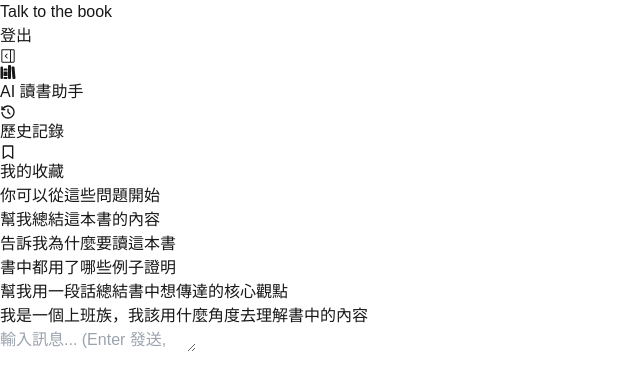
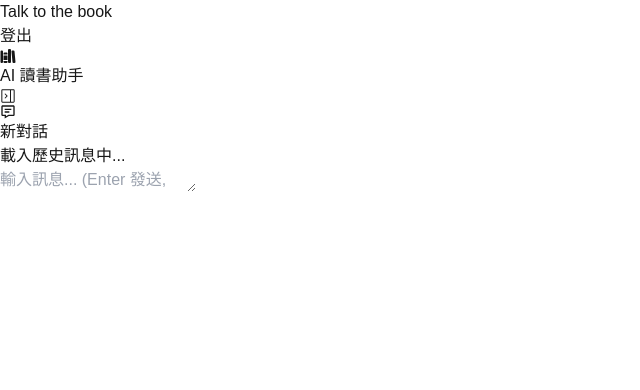
Before and after one commit to sa556693828/talkToTheBookFront, a Next.js app: page /chat/1 in a window 1280 px wide. Shown: the top 390 px of the page, without its empty margins (0-640 px from the left). Built offline with nearby package versions, Linux system fonts and the light colour scheme.

Commit message:
newStuff

```diff
--- a/src/app/api/chat/route.ts
+++ b/src/app/api/chat/route.ts
@@ -7,18 +7,27 @@ export async function GET(request: Request) {
     await dbConnect();
     const { searchParams } = new URL(request.url);
     const sessionId = searchParams.get("sessionId");
+    const book_link = searchParams.get("book_link") || undefined;
     // 測試查詢特定 SessionId
-    const chatHistory = await ChatHistory.findOne({ SessionId: sessionId });
+    let chatHistory;
+    if (book_link) {
+      chatHistory = await ChatHistory.findOne({
+        SessionId: sessionId,
+        book_link: book_link ? book_link : undefined,
+      });
+    } else {
+      chatHistory = await ChatHistory.find({ SessionId: sessionId });
+    }
 
     return NextResponse.json({
       success: true,
       chatHistory,
     });
   } catch (error) {
-    return NextResponse.json(
-      { success: false, error: "獲取聊天記錄失敗" + error },
-      { status: 500 }
-    );
+    return NextResponse.json({
+      success: false,
+      error: "獲取聊天記錄失敗" + error,
+    });
   }
 }
 
@@ -52,3 +61,43 @@ export async function POST(request: Request) {
     );
   }
 }
+
+export async function DELETE(request: Request) {
+  try {
+    await dbConnect();
+    const { searchParams } = new URL(request.url);
+    const sessionId = searchParams.get("sessionId");
+    const book_link = searchParams.get("book_link");
+
+    if (!sessionId) {
+      return NextResponse.json(
+        { success: false, error: "缺少必要參數sessionId" },
+        { status: 400 }
+      );
+    }
+
+    const query = {
+      SessionId: sessionId,
+      ...(book_link && { book_link }),
+    };
+
+    const result = await ChatHistory.deleteOne(query);
+
+    if (result.deletedCount === 0) {
+      return NextResponse.json(
+        { success: false, error: "未找到符合條件的聊天記錄" },
+        { status: 404 }
+      );
+    }
+
+    return NextResponse.json({
+      success: true,
+      message: "聊天記錄已成功刪除",
+    });
+  } catch (error) {
+    return NextResponse.json(
+      { success: false, error: "刪除聊天記錄失敗" + error },
+      { status: 500 }
+    );
+  }
+}
--- a/src/app/chat/[url]/page.tsx
+++ b/src/app/chat/[url]/page.tsx
@@ -3,6 +3,7 @@
 import { useEffect, use, useCallback, useState, useRef } from "react";
 import ChatComponent from "@/components/Chat";
 import { UserHistory } from "@/models/ChatHistory";
+import { useChatHistoryStore } from "@/store/chatHistoryStore";
 
 // 定義頁面參數類型
 
@@ -22,6 +23,9 @@ export default function ChatContent({
   const [currentChat, setCurrentChat] = useState<UserHistory[]>([]);
   const textareaRef = useRef<HTMLTextAreaElement>(null);
   const [isComposing, setIsComposing] = useState(false);
+  const [getChatHistory, setGetChatHistory] = useState(false);
+  const { fetchChatHistory } = useChatHistoryStore();
+
   const basicPrompt = [
     "幫我總結這本書的內容",
     "告訴我為什麼要讀這本書",
@@ -48,7 +52,6 @@ export default function ChatContent({
         env === "development"
           ? "http://54.238.1.161:9000"
           : process.env.NEXT_PUBLIC_NGROK_URL;
-      console.log(decodedUrl);
       const response = await fetch(
         `${baseUrl}/chat?message=${message}&book_link=${decodedUrl}`
       );
@@ -171,6 +174,7 @@ export default function ChatContent({
         console.error("Unknown error:", error);
       }
     } finally {
+      fetchChatHistory(localStorage.getItem("userName") || "");
       setIsStreaming(false);
     }
   }, []);
@@ -218,14 +222,26 @@ export default function ChatContent({
   };
   useEffect(() => {
     const getChatHistory = async (sessionId: string) => {
-      const response = await fetch(`/api/chat?sessionId=${sessionId}`);
+      try {
+        setGetChatHistory(false);
+        const response = await fetch(
+          `/api/chat?sessionId=${sessionId}&book_link=${decodedUrl}`
+        );
         const data = await response.json();
         if (data.success) {
+          if (data.chatHistory) {
             setChatLog(data.chatHistory.messages);
+          } else {
+            setChatLog([]);
+          }
+        }
+      } catch (error) {
+        console.error("Error fetching chat history:", error);
+      } finally {
+        setGetChatHistory(true);
       }
     };
     const sessionId = localStorage.getItem("userName");
-    console.log(sessionId);
     if (sessionId) {
       getChatHistory(sessionId);
     }
@@ -235,6 +251,7 @@ export default function ChatContent({
     <div className="text-black flex-1">
       <div className="p-4 h-[calc(100vh-70px)] relative flex flex-col border-b border-black/20">
         {/* 聊天訊息區域 */}
+        {getChatHistory ? (
           <div className="flex-1 overflow-y-auto mb-4">
             <ChatComponent
               loading={loading}
@@ -245,6 +262,11 @@ export default function ChatContent({
               basicPrompt={basicPrompt}
             />
           </div>
+        ) : (
+          <div className="flex-1 overflow-y-auto mb-4">
+            <p>載入歷史訊息中...</p>
+          </div>
+        )}
         <form
           onSubmit={handleSubmit}
           className="flex gap-2 absolute bottom-4 w-1/2 left-1/2 -translate-x-1/2"
--- a/src/app/chat/layout.tsx
+++ b/src/app/chat/layout.tsx
@@ -1,10 +1,12 @@
 "use client";
-import { useState } from "react";
+import React, { useEffect, useState } from "react";
 import { GoSidebarCollapse } from "react-icons/go";
 import { GoSidebarExpand } from "react-icons/go";
 import { IoLibrary } from "react-icons/io5";
-import { RiBookmarkLine } from "react-icons/ri";
-import { RiHistoryLine } from "react-icons/ri";
+import { BiMessageDetail } from "react-icons/bi"; // 新增聊天室圖標
+import { AiOutlineDelete } from "react-icons/ai"; // 新增刪除圖標
+import { useRouter, usePathname } from "next/navigation";
+import { useChatHistoryStore } from "@/store/chatHistoryStore";
 
 export default function ChatLayout({
   children,
@@ -12,68 +14,115 @@ export default function ChatLayout({
   children: React.ReactNode;
 }>) {
   const [isSidebarOpen, setIsSidebarOpen] = useState(true);
+  const { chatHistory, fetchChatHistory } = useChatHistoryStore();
+  const router = useRouter();
+  const pathname = usePathname();
+  useEffect(() => {
+    const sessionId = localStorage.getItem("userName");
+    if (sessionId) {
+      fetchChatHistory(sessionId);
+    }
+  }, [fetchChatHistory]);
+  const deleteChatHistory = async (book_link: string) => {
+    const sessionId = localStorage.getItem("userName");
+    if (sessionId) {
+      try {
+        await fetch(`/api/chat?sessionId=${sessionId}&book_link=${book_link}`, {
+          method: "DELETE",
+        });
+        const encodedUrl = encodeURIComponent(book_link);
+        if (pathname.includes(encodedUrl)) {
+          router.push("/chat");
+        }
+      } catch (error) {
+        console.error("Error deleting chat history:", error);
+      } finally {
+        fetchChatHistory(sessionId);
+      }
+    }
+  };
+
   return (
     <div className="flex" style={{ height: "calc(100vh - 70px)" }}>
       <div
-        className={`flex flex-col relative items-center h-full bg-amber-50  border-amber-200
+        className={`flex flex-col relative h-full bg-gray-900 border-gray-700
       transition-all duration-300 ease-in-out z-50
       ${isSidebarOpen ? "w-64 border-r" : "w-20"}`}
       >
+        {/* Sidebar Header */}
+        <div className="flex justify-between items-center p-4 border-b border-gray-700">
+          <div className="flex items-center gap-2">
+            <IoLibrary className="w-6 h-6 text-gray-300" />
             {isSidebarOpen && (
+              <span className="text-lg font-semibold text-gray-200">
+                AI 讀書助手
+              </span>
+            )}
+          </div>
+          {isSidebarOpen ? (
+            <GoSidebarCollapse
+              className="w-5 h-5 text-gray-400 hover:text-gray-200 cursor-pointer"
+              onClick={() => setIsSidebarOpen(false)}
+            />
+          ) : (
             <GoSidebarExpand
-            className="absolute top-2 right-2 w-6 h-6 text-amber-700 cursor-pointer"
-            onClick={() => setIsSidebarOpen(!isSidebarOpen)}
+              className="w-5 h-5 text-gray-400 hover:text-gray-200 cursor-pointer"
+              onClick={() => setIsSidebarOpen(true)}
             />
           )}
-        {!isSidebarOpen && (
-          <GoSidebarCollapse
-            className="absolute top-2 left-1/2 transform -translate-x-1/2 w-6 h-6 text-amber-700 cursor-pointer"
-            onClick={() => setIsSidebarOpen(!isSidebarOpen)}
-          />
-        )}
-        {isSidebarOpen && (
-          <div className="flex flex-col h-full pt-10 items-center overflow-hidden">
-            {/* Logo 區域 */}
-            <div className="flex items-center gap-2 mb-8 p-2">
-              <IoLibrary className="w-8 h-8 text-amber-700" />
-              <span className="text-xl font-bold text-amber-900 transition-opacity duration-300">
-                AI 讀書助手
-              </span>
         </div>
 
-            {/* 導航選項 */}
-            <nav className="flex-1">
-              <ul className="space-y-2">
-                <li>
-                  <button className="w-full flex items-center gap-2 p-3 rounded-lg hover:bg-amber-100 text-amber-900">
-                    <RiHistoryLine className="w-5 h-5" />
-                    <span
-                      className={`transition-opacity duration-300
-                  ${
-                    isSidebarOpen ? "opacity-100" : "opacity-0 hidden md:hidden"
-                  }`}
+        {/* New Chat Button */}
+        <button
+          className="flex items-center gap-2 m-4 p-3 rounded-lg
+        border border-gray-700 text-gray-300
+        hover:bg-gray-800 hover:text-gray-200 transition-colors"
+          onClick={() => {
+            router.push("/chat");
+          }}
         >
-                      歷史記錄
+          <BiMessageDetail className="w-5 h-5" />
+          {isSidebarOpen && <span>新對話</span>}
+        </button>
+
+        {/* Chat History List */}
+        <div className="flex-1 overflow-y-auto">
+          {chatHistory.map((chat) => (
+            <div
+              key={chat._id}
+              className="relative flex items-center justify-start gap-2 mx-2 "
+            >
+              {isSidebarOpen && (
+                <button
+                  className="opacity-20 group-hover:opacity-100 p-1
+                hover:bg-gray-700 rounded transition-opacity"
+                  onClick={() => {
+                    deleteChatHistory(chat.book_link);
+                  }}
+                >
+                  <AiOutlineDelete className="w-4 h-4" />
+                </button>
+              )}
+              <div
+                className="flex flex-1 items-center justify-between p-3 rounded-lg
+            text-gray-300 hover:bg-gray-800 cursor-pointer group"
+                onClick={() => {
+                  const encodedUrl = encodeURIComponent(chat.book_link);
+                  router.push(`/chat/${encodedUrl}`);
+                }}
+              >
+                <div className="flex items-center gap-2 overflow-hidden">
+                  <BiMessageDetail className="w-5 h-5 flex-shrink-0" />
+                  {isSidebarOpen && (
+                    <span className="truncate text-sm">
+                      {chat.book_link.split("products/")[1].split(".html")[0]}
                     </span>
-                  </button>
-                </li>
-                <li>
-                  <button className="w-full flex items-center gap-2 p-3 rounded-lg hover:bg-amber-100 text-amber-900">
-                    <RiBookmarkLine className="w-5 h-5" />
-                    <span
-                      className={`transition-opacity duration-300
-                  ${
-                    isSidebarOpen ? "opacity-100" : "opacity-0 hidden md:hidden"
-                  }`}
-                    >
-                      我的收藏
-                    </span>
-                  </button>
-                </li>
-              </ul>
-            </nav>
+                  )}
                 </div>
-        )}
+              </div>
+            </div>
+          ))}
+        </div>
       </div>
       {children}
     </div>
--- a/src/app/chat/page.tsx
+++ b/src/app/chat/page.tsx
@@ -49,7 +49,7 @@ export default function ChatPage() {
             onChange={(e) => setUrl(e.target.value)}
             disabled={isLoading}
             className="flex-1 p-4 border rounded-lg text-black border-amber-200 focus:ring-2 focus:ring-amber-500 focus:border-transparent text-base"
-            placeholder="https://..."
+            placeholder="https://www.taaze.tw/products/..."
             style={{ fontFamily: '"Noto Sans TC", sans-serif' }}
           />
           <button
--- a/src/components/Chat.tsx
+++ b/src/components/Chat.tsx
@@ -60,7 +60,7 @@ export default function ChatComponent({
               <IoLibrary className="w-3 h-3 text-amber-700" />
             </div>
           )}
-          <div
+          <ReactMarkdown
             className={`${
               message.role === "human"
                 ? "bg-gray-800 text-[#FFECD3] p-4"
@@ -68,7 +68,7 @@ export default function ChatComponent({
             } rounded-[20px] max-w-2xl`}
           >
             {message.content}
-          </div>
+          </ReactMarkdown>
         </div>
       ))}
       {currentChat &&
--- a/src/models/ChatHistory.ts
+++ b/src/models/ChatHistory.ts
@@ -27,6 +27,10 @@ const chatHistorySchema = new mongoose.Schema(
       index: true, // 添加索引以提高查詢效率
     },
     messages: [messageSchema],
+    book_link: {
+      type: String,
+      required: true,
+    },
   },
   { collection: "chat_histories" }
 );
--- /dev/null
+++ b/src/store/chatHistoryStore.ts
@@ -0,0 +1,32 @@
+import { create } from "zustand";
+
+interface ChatHistory {
+  _id: string;
+  book_link: string;
+  SessionId: string;
+}
+
+interface ChatHistoryState {
+  chatHistory: ChatHistory[];
+  isLoading: boolean;
+  fetchChatHistory: (sessionId: string) => Promise<void>;
+}
+
+export const useChatHistoryStore = create<ChatHistoryState>((set) => ({
+  chatHistory: [],
+  isLoading: false,
+  fetchChatHistory: async (sessionId: string) => {
+    try {
+      set({ isLoading: true });
+      const response = await fetch(`/api/chat?sessionId=${sessionId}`);
+      const data = await response.json();
+      if (data.success) {
+        set({ chatHistory: data.chatHistory || [] });
+      }
+    } catch (error) {
+      console.error("Error fetching chat history:", error);
+    } finally {
+      set({ isLoading: false });
+    }
+  },
+}));
```
Lines whose indentation alone changed are shown as unchanged.
